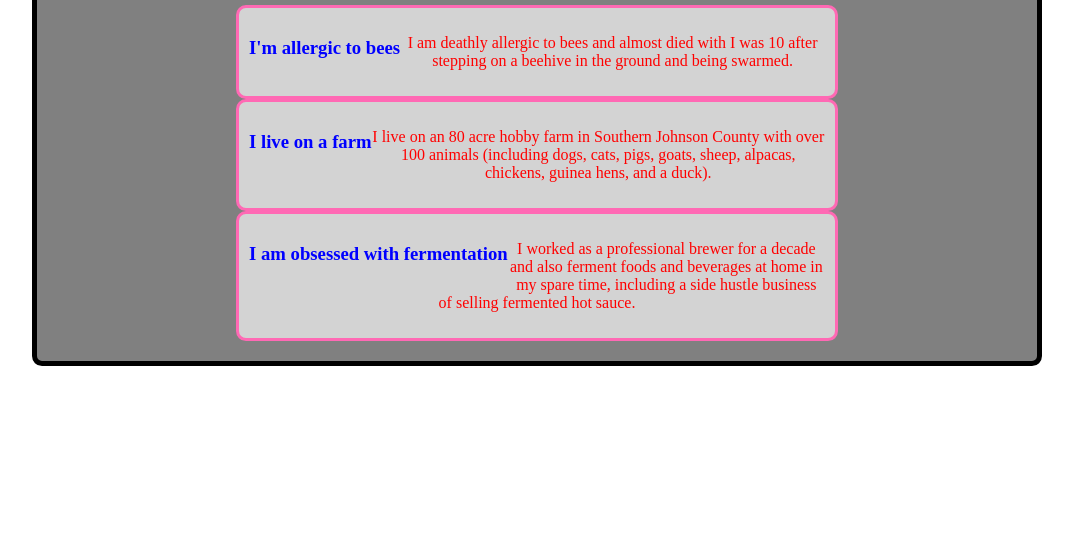
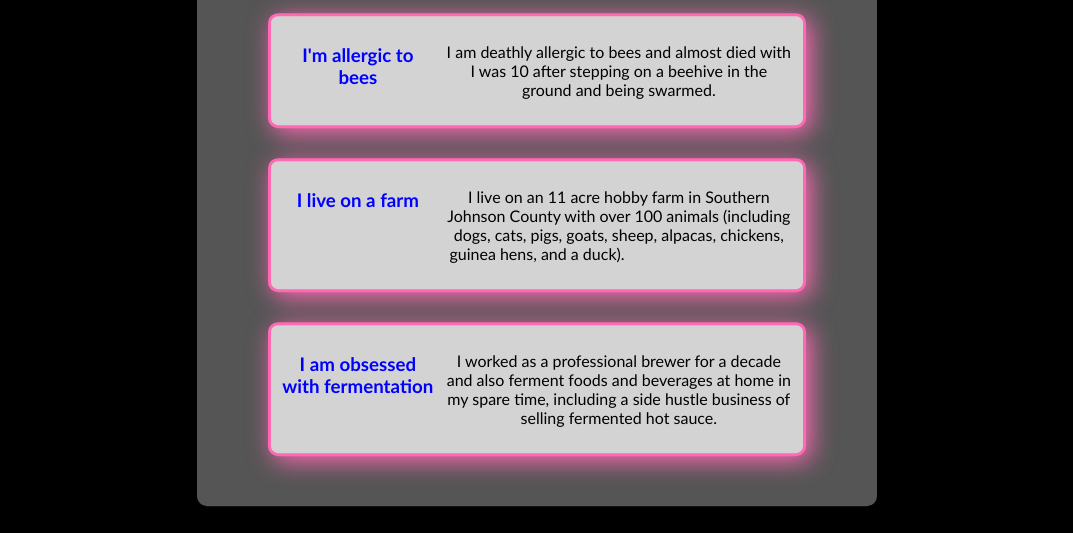
Before and after one commit to JoshHambright/2truths1lie, a plain HTML site: page index.html in a window 1280 px wide. Shown: the part 267-800 px from the top of the page, without its empty margins (103-1176 px from the left). Drawn offline with Linux system fonts and the light colour scheme.

Commit message:
New Style sheet. Made to look not terrible

```diff
--- a/index.html
+++ b/index.html
@@ -1,28 +1,38 @@
 <!DOCTYPE html>
 <html lang="en">
+
 <head>
     <meta charset="UTF-8">
     <meta name="viewport" content="width=device-width, initial-scale=1.0">
     <title>2 Truths 1 Lie</title>
     <link rel="stylesheet" href="./styles.css">
 </head>
+
 <body>
     <div class="twotruthsonelie">
         <h1 class="title">Two Truths and a Lie</h1>
-        <div class="block">
-            <h3 class="facts">I'm allergic to bees</h3>
-            <p class="details">I am deathly allergic to bees and almost died with I was 10 after stepping on a beehive in the ground and being swarmed.</p>
+        <div style="text-align: center;">
+            <p>I present three fact. Two are <strong>TRUE</strong> and one is a <strong>LIE</strong>.</p>
+            <p>Can you guess which is which?</p>
         </div>
         <div class="block">
-            <h3 class="facts">I live on a farm</h3>
-                <p class="details">I live on an 80 acre hobby farm in Southern Johnson County with over 100 animals (including dogs, cats, pigs, goats, sheep, alpacas, chickens, guinea hens, and a duck).</p>
+            <div class="facts"><h3 >I'm allergic to bees</h3></div>
+            <p class="details">I am deathly allergic to bees and almost died with I was 10 after stepping on a beehive
+                in the ground and being swarmed.</p>
         </div>
         <div class="block">
-            <h3 class="facts">I am obsessed with fermentation</h3>
-            <p class="details">I worked as a professional brewer for a decade and also ferment foods and beverages at home in my spare time, including a side hustle business of selling fermented hot sauce. </p>
+            <div class="facts"><h3 >I live on a farm</h3></div>
+            <p class="details">I live on an 11 acre hobby farm in Southern Johnson County with over 100 animals
+                (including dogs, cats, pigs, goats, sheep, alpacas, chickens, guinea hens, and a duck).</p>
+        </div>
+        <div class="block">
+            <div class="facts"><h3 >I am obsessed with fermentation</h3></div>
+            <div class="details"><p>I worked as a professional brewer for a decade and also ferment foods and beverages at
+                home in my spare time, including a side hustle business of selling fermented hot sauce. </p></div>
         </div>
 
     </div>
 
 </body>
+
 </html>
--- a/styles.css
+++ b/styles.css
@@ -1,32 +1,42 @@
+body{
+    background-color:black;
+	font-family: Trebuchet MS,Lucida Grande,Lucida Sans Unicode,Lucida Sans,Tahoma,sans-serif;
+}
 .twotruthsonelie{
     border-width: thick;
     border-color: black;
     border-style: solid;
-    border-radius: 10px;
-    background-color: grey;
+    border-radius: 15px;
+    background-color: #555555;
     margin: 0;
     position: absolute;
     top: 50%;
     left: 50%;
     -ms-transform: translate(-50%, -50%);
     transform: translate(-50%, -50%);
-    width: 75%;
+    width: 50%;
     padding: 20px;
 }
 
 .title{
-    color: lightgreen;
+    color: greenyellow;
     text-align: center;
+    font-size: 4rem;
+
 }
 
 .facts{
     color: blue;
     float: left;
-
+    padding-right: 10px;
+    height: 100%;
+    display: block;
+    width: 30%;
 }
 
 .details{
-    color:red;
+    color:black;
+    display: block;
 
 }
 
@@ -38,6 +48,8 @@
     background-color: lightgrey;
     text-align: center;
     margin: 0 auto;
-    width: 60%;
+    width: 80%;
     padding: 10px;
+    margin-bottom: 30px;
+    box-shadow: 5px 5px 25px hotpink;
 }
```
